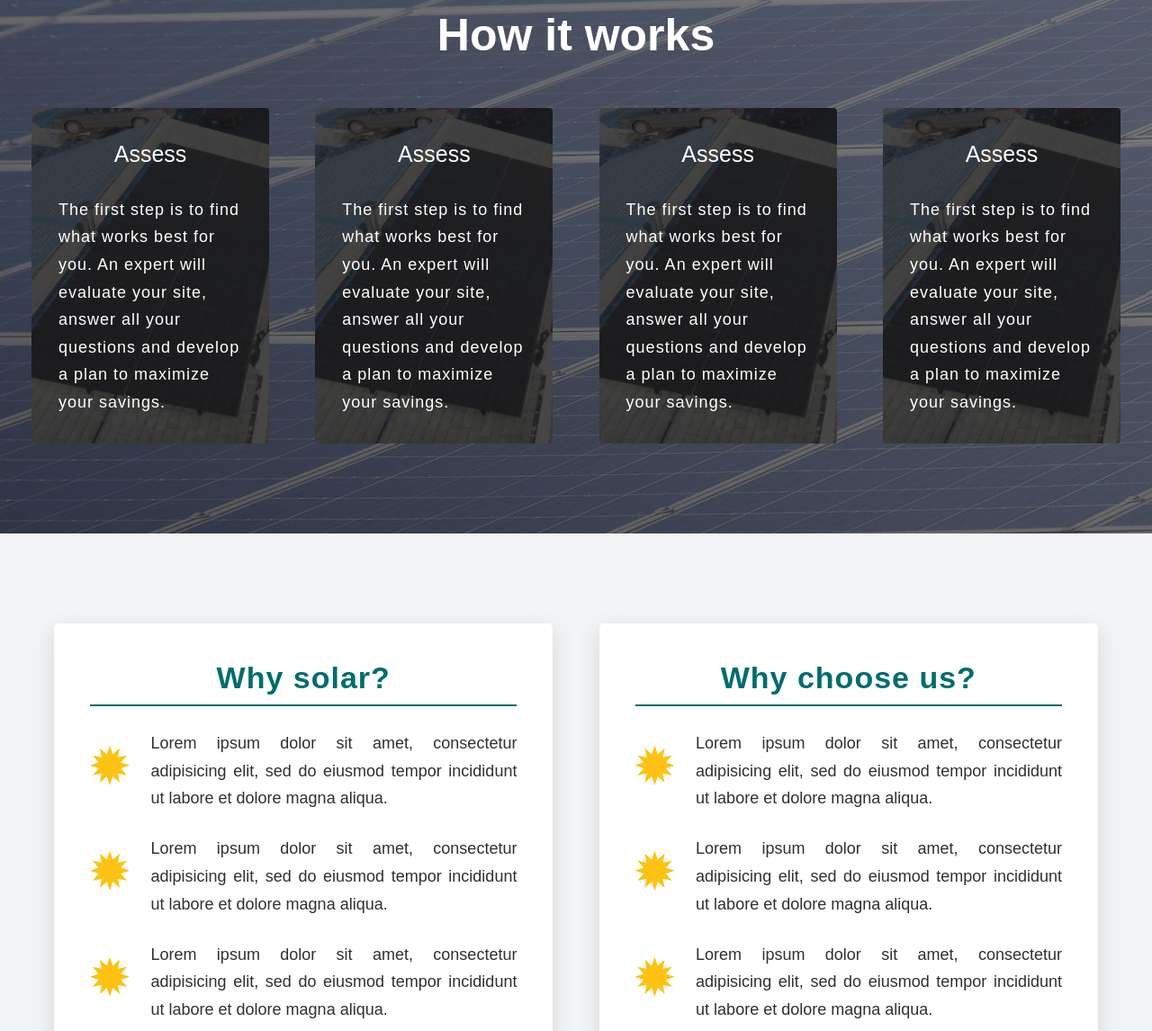
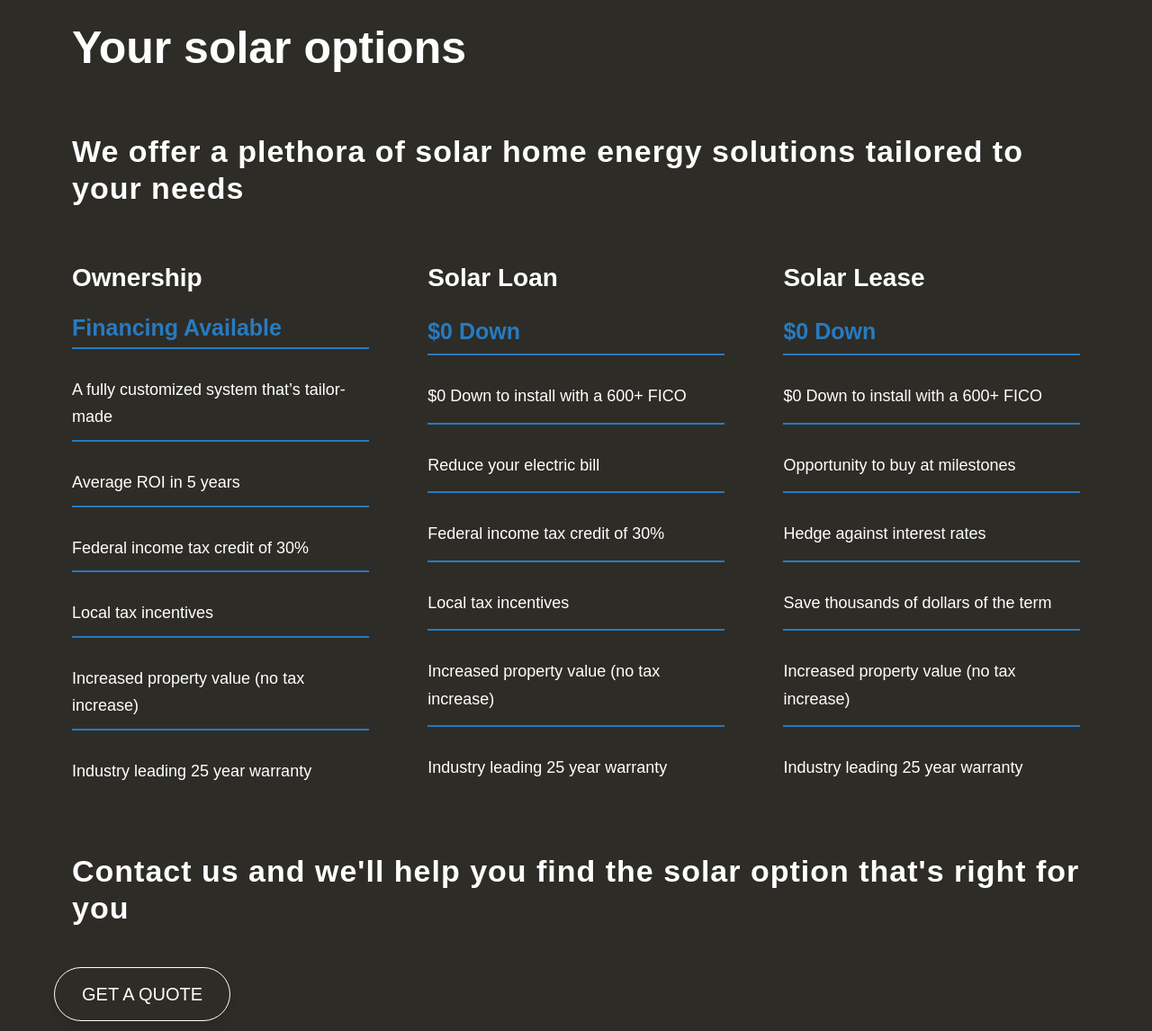
Before and after one commit to agDesignz/pinnacle-solar, a website: page index.html in a window 1280 px wide. Shown: the part 1651-2797 px from the top of the page at 90% size. Drawn offline with Linux system fonts and the light colour scheme.

Commit message:
new options section

```diff
--- a/index.html
+++ b/index.html
@@ -19,7 +19,7 @@
     <div class="header__top">
       <div class="header__branding">
         <a href="#" class="header__home-link">
-          <img class="header__logo" src="img/logo-2.png" alt="Pinnacle Solar Logo">
+          <img class="header__logo" src="img/logo-blue.png" alt="Pinnacle Solar Logo">
         </a>
       </div>
       <ul class="header__nav header-menu">
@@ -83,8 +83,51 @@
       </div>
     </section>
 
+    <section class="home-options">
+      <div class="options__container">
+        <h2 class="options__heading heading-2 text-light">Your solar options</h2>
+        <h3 class="options__subheading text-light heading-3">We offer a plethora of solar home energy solutions tailored to your needs</h3>
+
+        <div class="features__list shine">
+          <h2 class="features__title text-light">Ownership</h2>
+          <h3 class="features__item features__item--accent">Financing Available</h3>
+          <p class="features__item text-light">A fully customized system that’s tailor-made</p>
+          <p class="features__item text-light">Average ROI in 5 years</p>
+          <p class="features__item text-light">Federal income tax credit of 30%</p>
+          <p class="features__item text-light">Local tax incentives</p>
+          <p class="features__item text-light">Increased property value (no tax increase)</p>
+          <p class="features__item text-light">Industry leading 25 year warranty</p>
+        </div>
+
+        <div class="features__list shine">
+          <h2 class="features__title text-light">Solar Loan</h2>
+          <h3 class="features__item features__item--accent">$0 Down</h3>
+          <p class="features__item text-light">$0 Down to install with a 600+ FICO</p>
+          <p class="features__item text-light">Reduce your electric bill</p>
+          <p class="features__item text-light">Federal income tax credit of 30%</p>
+          <p class="features__item text-light">Local tax incentives</p>
+          <p class="features__item text-light">Increased property value (no tax increase)</p>
+          <p class="features__item text-light">Industry leading 25 year warranty</p>
+        </div>
+
+        <div class="features__list shine">
+          <h2 class="features__title text-light">Solar Lease</h2>
+          <h3 class="features__item features__item--accent">$0 Down</h3>
+          <p class="features__item text-light">$0 Down to install with a 600+ FICO</p>
+          <p class="features__item text-light">Opportunity to buy at milestones</p>
+          <p class="features__item text-light">Hedge against interest rates</p>
+          <p class="features__item text-light">Save thousands of dollars of the term</p>
+          <p class="features__item text-light">Increased property value (no tax increase)</p>
+          <p class="features__item text-light">Industry leading 25 year warranty</p>
+        </div>
+        <h3 class="options__subheading options__subheading--bottom heading-3 text-light">Contact us and we'll help you find the solar option that's right for you</h3>
+        <a class="options__btn btn btn--white-border"href="#">Get a quote</a>
+
+      </div>
+    </section>
+
     <section class="home-info">
-      <h2 class="heading-2 home-info__heading text-light">How it works</h2>
+      <h2 class="heading-2 home-info__heading">How it works</h2>
 
       <div class="home-info__card home-info__card--1">
         <h4 class="home-info__subheading text-light">Assess</h4>
@@ -113,30 +156,30 @@
     <section class="home-why">
 
       <div class="home-why__container">
-        <div class="card card--lg card--points why-list">
-          <h2 class="why-list__heading heading-3">Why solar?</h2>
-          <h2 class="why-list__star">&#10041;</h2>
-          <p class="why-list__text">Lorem ipsum dolor sit amet, consectetur adipisicing elit, sed do eiusmod tempor incididunt ut labore et dolore magna aliqua.</p>
-          <h2 class="why-list__star">&#10041;</h2>
-          <p class="why-list__text">Lorem ipsum dolor sit amet, consectetur adipisicing elit, sed do eiusmod tempor incididunt ut labore et dolore magna aliqua.</p>
-          <h2 class="why-list__star">&#10041;</h2>
-          <p class="why-list__text">Lorem ipsum dolor sit amet, consectetur adipisicing elit, sed do eiusmod tempor incididunt ut labore et dolore magna aliqua.</p>
-          <h2 class="why-list__star">&#10041;</h2>
-          <p class="why-list__text">Lorem ipsum dolor sit amet, consectetur adipisicing elit, sed do eiusmod tempor incididunt ut labore et dolore magna aliqua.</p>
-          <a href="#" class="why-list__btn text-btn text-btn--green">Learn More 🠖</a>
+        <div class="icon-list card card--lg card--points">
+          <h2 class="icon-list__heading heading-3">Why solar?</h2>
+          <h2 class="icon-list__star">&#10041;</h2>
+          <p class="icon-list__text">Lorem ipsum dolor sit amet, consectetur adipisicing elit, sed do eiusmod tempor incididunt ut labore et dolore magna aliqua.</p>
+          <h2 class="icon-list__star">&#10041;</h2>
+          <p class="icon-list__text">Lorem ipsum dolor sit amet, consectetur adipisicing elit, sed do eiusmod tempor incididunt ut labore et dolore magna aliqua.</p>
+          <h2 class="icon-list__star">&#10041;</h2>
+          <p class="icon-list__text">Lorem ipsum dolor sit amet, consectetur adipisicing elit, sed do eiusmod tempor incididunt ut labore et dolore magna aliqua.</p>
+          <h2 class="icon-list__star">&#10041;</h2>
+          <p class="icon-list__text">Lorem ipsum dolor sit amet, consectetur adipisicing elit, sed do eiusmod tempor incididunt ut labore et dolore magna aliqua.</p>
+          <a href="#" class="icon-list__btn text-btn">Learn More 🠖</a>
         </div>
 
-        <div class="card card--lg card--points why-list">
-          <h2 class="why-list__heading heading-3">Why choose us?</h2>
-          <h2 class="why-list__star">&#10041;</h2>
-          <p class="why-list__text">Lorem ipsum dolor sit amet, consectetur adipisicing elit, sed do eiusmod tempor incididunt ut labore et dolore magna aliqua.</p>
-          <h2 class="why-list__star">&#10041;</h2>
-          <p class="why-list__text">Lorem ipsum dolor sit amet, consectetur adipisicing elit, sed do eiusmod tempor incididunt ut labore et dolore magna aliqua.</p>
-          <h2 class="why-list__star">&#10041;</h2>
-          <p class="why-list__text">Lorem ipsum dolor sit amet, consectetur adipisicing elit, sed do eiusmod tempor incididunt ut labore et dolore magna aliqua.</p>
-          <!-- <h2 class="why-list__star">&#10041;</h2>
-            <p class="why-list__text">Lorem ipsum dolor sit amet, consectetur adipisicing elit, sed do eiusmod tempor incididunt ut labore et dolore magna aliqua.</p> -->
-          <a href="#" class="why-list__btn text-btn text-btn--green">Check us out 🠖</a>
+        <div class="card card--lg card--points icon-list">
+          <h2 class="icon-list__heading heading-3">Why choose us?</h2>
+          <h2 class="icon-list__star">&#10041;</h2>
+          <p class="icon-list__text">Lorem ipsum dolor sit amet, consectetur adipisicing elit, sed do eiusmod tempor incididunt ut labore et dolore magna aliqua.</p>
+          <h2 class="icon-list__star">&#10041;</h2>
+          <p class="icon-list__text">Lorem ipsum dolor sit amet, consectetur adipisicing elit, sed do eiusmod tempor incididunt ut labore et dolore magna aliqua.</p>
+          <h2 class="icon-list__star">&#10041;</h2>
+          <p class="icon-list__text">Lorem ipsum dolor sit amet, consectetur adipisicing elit, sed do eiusmod tempor incididunt ut labore et dolore magna aliqua.</p>
+          <!-- <h2 class="icon-list__star">&#10041;</h2>
+            <p class="icon-list__text">Lorem ipsum dolor sit amet, consectetur adipisicing elit, sed do eiusmod tempor incididunt ut labore et dolore magna aliqua.</p> -->
+          <a href="#" class="icon-list__btn text-btn">Check us out 🠖</a>
         </div>
       </div>
     </section>
--- a/sass/abstracts/_variables.scss
+++ b/sass/abstracts/_variables.scss
@@ -1,42 +1,40 @@
 
-$color-primary-light: #006D6D;
-$color-primary-dark: #005151;
-// $color-primary-3: #002222;
-// $color-primary-4: #269090;
+$color-primary: #277BC0;
+$color-primary-2: #1a5280;
+$color-primary-3: #091d2d;
+$color-primary-4: #06131d;
+$color-primary-5: #4194d9;
+$color-primary-6: #bad8f1;
 
-$color-secondary-light: #FCC315;
-$color-secondary-dark: #F7961E;
-// $color-secondary-3: #A15700;
-// $color-secondary-4: #FFDB6E;
+$color-secondary: #FFCB42;
+$color-secondary-1: #FFB200;
+$color-secondary-2: #ff9d00;
 
-$color-blue-1: #215387;
-$color-blue-2: #001E6C;
-$color-blue-3: #474FB4;
-$color-blue-lighter: #a7bfff;
+$color-black: #040403;
+$color-black-light: #191815;
 
-$color-black: #000;
-$color-black-light: #181818;
-
-$color-grey-dark: #303030;
-$color-grey-medium: #606060;
-$color-grey-light: #bebebe;
-$color-grey-lighter: #f3f4f5;
+$color-grey-dark: #2e2c27;
+$color-grey-medium: #59554c;
+$color-grey-light: #969ba0;
+$color-grey-light: #b1ada4;
+$color-grey-lighter: #e7e6e3;
 
 $color-white: #fff;
 
-// RESPONSIVE BREAKPOINTS
-$bp-largest: 75em;      // 1200px
-$bp-large: 62.5em;      // 1000px
-$bp-medium: 50em;       // 800px
-$bp-small: 37.5em;      // 600
-$bp-xs: 31.25em;        // 500px
+
+$color-primary-light: $color-primary;
+$color-primary-dark: $color-primary-2;
+$color-secondary-light: $color-secondary;
+$color-secondary-dark: $color-secondary-1;
 
 // FONTS
 $font-primary: sans-serif;
 $font-display: serif;
 $default-font-size: 1.8rem;
-$font-dark: $color-grey-dark;
+
+$font-dark: $color-grey-medium;
 $font-light: $color-white;
+
 
 // LAYOUT
 $col-gap-lg: 6vw;
@@ -50,10 +48,19 @@ $row-gap-sm: 2vw;
 $fullGrid: full-start / full-end;
 $centralGrid: center-start / center-end;
 
-$grid-8-col: [full-start] minmax(6rem, 1fr) [center-start] repeat(12, [col-start] minmax(min-content, 10rem) [col-end]) [center-end] minmax(6rem, 1fr) [full-end];
+$grid-12-col: [full-start] minmax(6rem, 1fr) [center-start] repeat(12, [col-start] minmax(min-content, 10rem) [col-end]) [center-end] minmax(6rem, 1fr) [full-end];
 
 // STYLE
 $imgShadow: 0 0.5rem 1rem rgba($color-grey-dark,.5);
 $gradient-green: linear-gradient(to top right, $color-primary-dark, $color-primary-light);
 $gradient-gold: linear-gradient(to top right, $color-secondary-dark, $color-secondary-light);
 // $gradient-green: linear-gradient(to top right, $color-primary-dark, $color-primary-light);
+
+$shadow-light-w: rgba($color-grey-medium, 0.5) 0px .8rem 2.4rem;
+
+// RESPONSIVE BREAKPOINTS
+$bp-largest: 75em;      // 1200px
+$bp-large: 62.5em;      // 1000px
+$bp-medium: 50em;       // 800px
+$bp-small: 37.5em;      // 600
+$bp-xs: 31.25em;        // 500px
--- a/sass/base/_typography.scss
+++ b/sass/base/_typography.scss
@@ -20,7 +20,7 @@ body {
   font-size: 5rem;
   font-weight: 600;
   line-height: 1.2;
-  color: v.$color-secondary-dark;
+  color: v.$color-primary-dark;
 }
 
 .heading-3 {
--- a/sass/components/_button.scss
+++ b/sass/components/_button.scss
@@ -6,7 +6,7 @@
   &:visited {
     text-transform: uppercase;
     text-decoration: none;
-    padding: 1.5rem 4rem;
+    padding: 1.2rem 3rem;
     display: inline-block;
     justify-self: start;
     align-self: start;
--- a/sass/components/_card.scss
+++ b/sass/components/_card.scss
@@ -3,14 +3,13 @@
 .card {
   border-radius: .5rem;
   box-shadow: 0 0.5rem 1rem rgba(v.$color-grey-medium, .5);
-  box-shadow: rgba(149, 157, 165, 0.2) 0px 8px 24px;
-  box-shadow: rgba(v.$color-grey-medium, 0.2) 0px 8px 24px;
+  box-shadow: v.$shadow-light-w;
 
   &--lg {
     padding: 4rem;
   }
 
   &--dark-bg {
-    box-shadow: rgba(v.$color-grey-medium, 0.5) 0px 8px 24px;
+    box-shadow: v.$shadow-light-w;
   }
 }
--- /dev/null
+++ b/sass/components/_features.scss
@@ -0,0 +1,57 @@
+@use "../abstracts/variables" as v;
+@use "../abstracts/mixins" as m;
+
+.features {
+  &__list {
+    display: grid;
+    row-gap: 2rem;
+    padding: 2rem;
+    border-radius: 1rem;
+
+    // &--shine {
+    //   position: relative;
+    //   overflow: hidden;
+    //   transition: all 0.3s;
+    //
+    //   &::before {
+    //     content: '';
+    //     position: absolute;
+    //     top: 0;
+    //     left: -80%;
+    //     width: 100px;
+    //     height: 100%;
+    //     background-color: rgba(v.$color-primary-6, .3);
+    //     transform: skewX(-30deg);
+    //     transition: all 0.3s;
+    //   }
+    //
+    //   &:hover {
+    //     background-image: linear-gradient(to top right, rgba(v.$color-grey-medium, .2), rgba(v.$color-grey-medium, .6),);
+    //     box-shadow: v.$shadow-light-w;
+    //
+    //     &::before {
+    //       left: 160%;
+    //     }
+    //   }
+    // }
+  }
+
+  &__title {
+    font-size: 2.8rem;
+    line-height: 1;
+  }
+
+  &__item {
+    padding: 1rem 0;
+
+    &--accent {
+      padding: 0;
+      font-size: 2.5rem;
+      color: v.$color-primary-light;
+    }
+
+    &:not(:last-child) {
+      border-bottom: 2px solid v.$color-primary-light;
+    }
+  }
+}
--- a/sass/components/_header-menu.scss
+++ b/sass/components/_header-menu.scss
@@ -12,7 +12,7 @@
       left: 0;
       height: 2px;
       width: 100%;
-      background-color: v.$color-secondary-light;
+      background-color: v.$color-white;
       transform: scaleX(0);
       transition: transform 0.2s, width 0.4s cubic-bezier(1,0,0,1) 0.2s, background-color 0.1s;
     }
@@ -28,7 +28,7 @@
     &:visited {
       display: inline-block;
       font-size: 2rem;
-      color: v.$color-secondary-light;
+      color: v.$color-white;
       text-decoration: none;
       text-transform: uppercase;
       padding: 0.5rem 0;
--- /dev/null
+++ b/sass/components/_shine.scss
@@ -0,0 +1,28 @@
+@use "../abstracts/variables" as v;
+
+.shine {
+  position: relative;
+  overflow: hidden;
+  transition: all 0.3s;
+
+  &::before {
+    content: '';
+    position: absolute;
+    top: 0;
+    left: -80%;
+    width: 100px;
+    height: 100%;
+    background-color: rgba(v.$color-primary-6, .3);
+    transform: skewX(-30deg);
+    transition: all 0.3s;
+  }
+
+  &:hover {
+    background-image: linear-gradient(to top right, rgba(v.$color-grey-medium, .2), rgba(v.$color-grey-medium, .6),);
+    box-shadow: 0 1rem 2rem rgba(v.$color-grey-medium,.2);
+
+    &::before {
+      left: 160%;
+    }
+  }
+}
--- a/sass/layout/_footer.scss
+++ b/sass/layout/_footer.scss
@@ -4,7 +4,7 @@
 .footer {
   background-color: v.$color-grey-dark;
   display: grid;
-  grid-template-columns: v.$grid-8-col;
+  grid-template-columns: v.$grid-12-col;
   @include m.sectionPadVertical;
 
   &__container {
--- a/sass/layout/_header.scss
+++ b/sass/layout/_header.scss
@@ -38,7 +38,7 @@
     padding: 20rem 0;
     display: grid;
     grid-template-rows: 1fr min-content 1fr;
-    grid-template-columns: v.$grid-8-col;
+    grid-template-columns: v.$grid-12-col;
     row-gap: 2rem;
 
     &__title {
--- a/sass/layout/_home-layout.scss
+++ b/sass/layout/_home-layout.scss
@@ -3,7 +3,7 @@
 
 .home-container {
   display: grid;
-  grid-template-columns: v.$grid-8-col;
+  grid-template-columns: v.$grid-12-col;
   grid-template-rows: minmax(max-content, 35vw) repeat(4, min-content);
   background-color: v.$color-white;
 }
@@ -11,7 +11,7 @@
 .home-why {
   grid-column: v.$fullGrid;
   display: grid;
-  grid-template-columns: v.$grid-8-col;
+  grid-template-columns: v.$grid-12-col;
   @include m.sectionPadVertical;
   background-color: v.$color-grey-lighter;
 
@@ -22,3 +22,10 @@
     column-gap: v.$col-gap-md;
   }
 }
+
+.home-options {
+  grid-column: v.$fullGrid;
+  display: grid;
+  grid-template-columns: v.$grid-12-col;
+  background-color: v.$color-grey-dark;
+}
--- a/sass/main.scss
+++ b/sass/main.scss
@@ -10,7 +10,10 @@
 @use "components/button";
 @use "components/card";
 @use "components/contact";
+@use "components/features";
 @use "components/header-menu";
+@use "components/icon-list";
+@use "components/shine";
 
 @use "layout/footer";
 @use "layout/header";
--- a/sass/pages/_home.scss
+++ b/sass/pages/_home.scss
@@ -60,11 +60,43 @@
   }
 }
 
+.options {
+
+  &__container {
+    grid-column: v.$centralGrid;
+    display: grid;
+    grid-template-columns: repeat(3, 1fr);
+    grid-gap: v.$col-gap-sm;
+    row-gap: v.$row-gap-sm;
+    @include m.sectionPadVertical;
+  }
+
+  &__heading {
+    grid-column: 1 / -1;
+    padding: 2rem;
+  }
+
+  &__subheading {
+    grid-column: 1 / -1;
+    padding: 2rem;
+
+    // &--bottom {
+      // font-size: 2.8rem;
+    // }
+  }
+
+  &__btn {
+    grid-column: 1 / -1;
+    padding: 2rem;
+
+  }
+}
+
 .home-info {
   grid-column: v.$fullGrid;
   padding: 3.5rem;
   @include m.sectionPadVertical;
-  background-image: linear-gradient(to top right, rgba(v.$color-grey-dark, .8), rgba(v.$color-grey-medium, .8)), url("../img/hero-3.jpg");
+  // background-image: linear-gradient(to top right, rgba(v.$color-grey-dark, .8), rgba(v.$color-grey-medium, .8)), url("../img/hero-3.jpg");
   display: grid;
   grid-template-columns: repeat(4, 1fr);
   column-gap: v.$col-gap-md;
@@ -112,39 +144,6 @@
   }
 }
 
-.why-list {
-  background-color: v.$color-white;
-  width: 100%;
-  display: grid;
-  grid-template-columns: min-content 1fr;
-  grid-auto-rows: min-content;
-  row-gap: v.$row-gap-sm;
-  column-gap: v.$col-gap-sm;
-
-  &__heading {
-    grid-column: 1 / -1;
-    text-align: center;
-    padding-bottom: 1rem;
-    border-bottom: 2px solid v.$color-primary-light;
-  }
-
-  &__star {
-    // margin-right: 5rem;
-    font-size: 5rem;
-    color: v.$color-secondary-light;
-  }
-
-  &__text {
-    text-align:justify;
-  }
-
-  &__btn {
-    grid-column: 2 / span 1;
-    justify-self: start;
-
-  }
-}
-
 .home-cta {
   grid-column: v.$fullGrid;
   @include m.sectionPadVertical;
@@ -152,7 +151,7 @@
   background-size: cover;
   background-position: center;
   display: grid;
-  grid-template-columns: v.$grid-8-col;
+  grid-template-columns: v.$grid-12-col;
 
   &__container {
     grid-column: center-start / center-end;
```
Also changed, not shown: sass/components/_icon-list.scss (added, +34 -0 lines), sass/components/_list.scss (deleted, +0 -18 lines), css/style.css, img/logo-blue.png (added).
